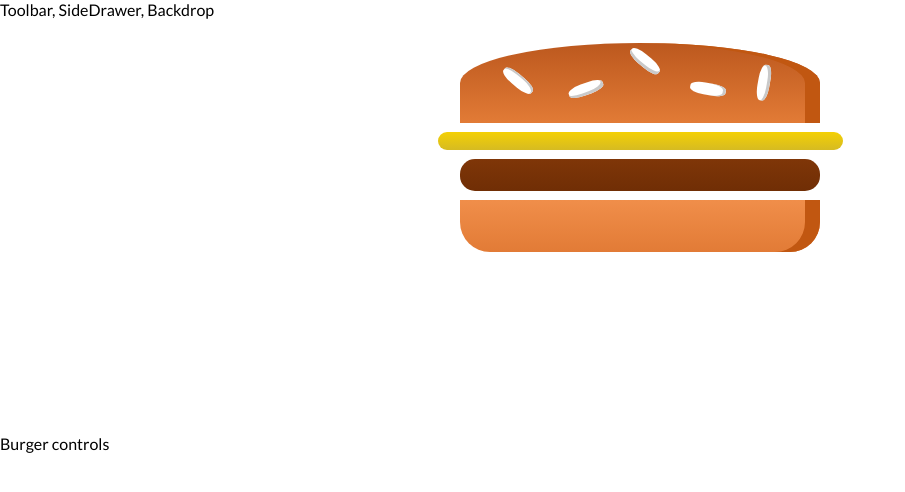
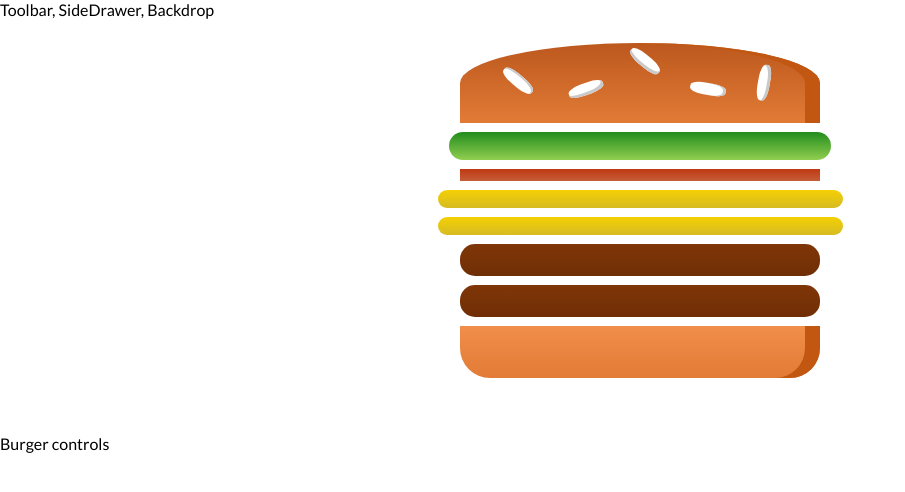
Before and after one commit to DanielKornas2/hamburger-app, a React (Create React App) app: page / in a window 1280 px wide. Shown: the top 492 px of the page, without its empty margins (0-905 px from the left). Built offline with nearby package versions, Linux system fonts and the light colour scheme.

Commit message:
Display ingredients depend on state

```diff
--- a/src/components/Burger/Burger.js
+++ b/src/components/Burger/Burger.js
@@ -4,11 +4,18 @@
 import BurgerIngredient from './BurgerIngredient/BurgerIngredient';
 
 const Burger = (props) => {
-    return(
+
+    const transformedIngredients = Object.keys(props.ingredients)
+        .map(igKey => {
+            return [...Array(props.ingredients[igKey])].map((_, i) => {
+                return <BurgerIngredient type={igKey} key={igKey + i} />;
+            });
+        });
+
+    return (
         <div className={classes.Burger}>
             <BurgerIngredient type="bread-top" />
-            <BurgerIngredient type="cheese" />
-            <BurgerIngredient type="meat" />
+            {transformedIngredients}
             <BurgerIngredient type="bread-bottom" />
         </div>
     );
--- a/src/containers/BurgerBuilder/BurgerBuilder.js
+++ b/src/containers/BurgerBuilder/BurgerBuilder.js
@@ -3,10 +3,20 @@
 import Burger from '../../components/Burger/Burger';
 
 class BurgerBuilder extends Component {
+
+  state = {
+    ingredients: {
+      salad: 1,
+      bacon: 1,
+      cheese: 2,
+      meat: 2
+    }
+  }
+
   render() {
     return (
       <React.Fragment>
-        <Burger />
+        <Burger ingredients={this.state.ingredients} />
         <div>Burger controls</div>
       </React.Fragment>
     )
```
